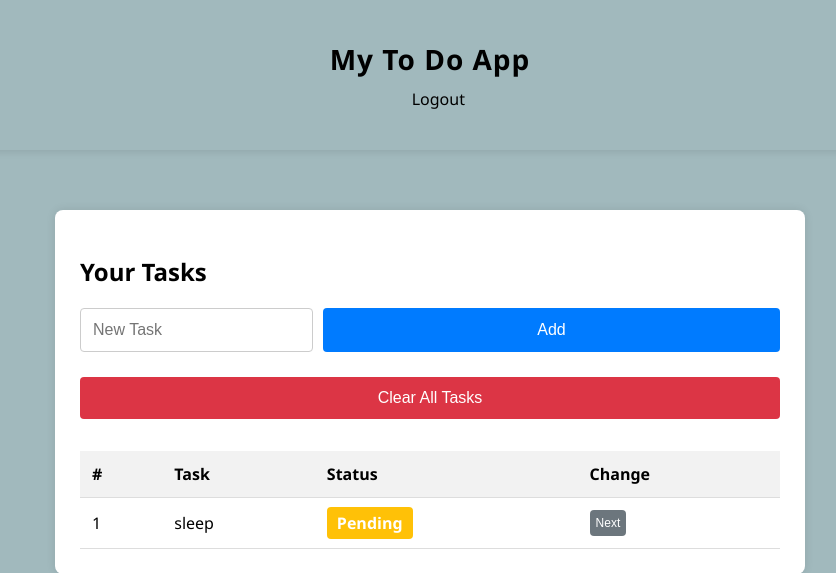
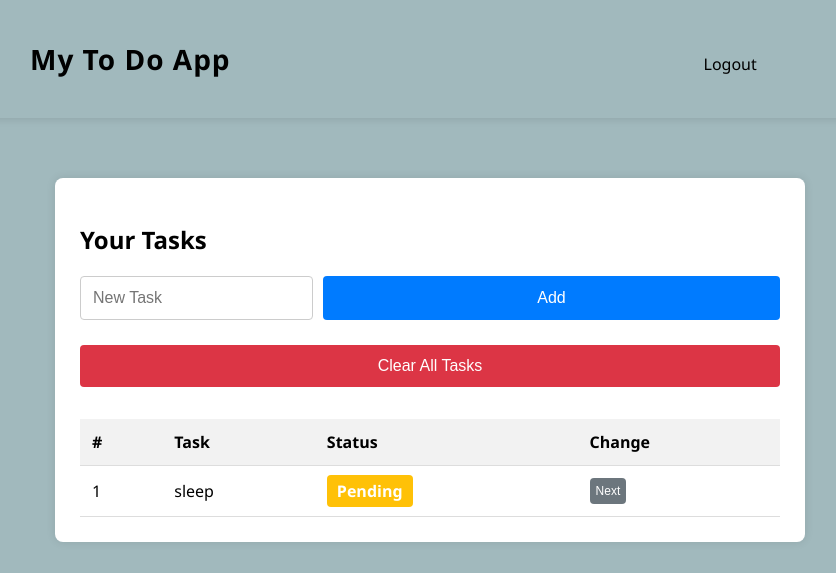
Before and after one commit to nottheishitauk/To-Do-App, a Flask app: page / in a window 1280 px wide. Shown: the top 573 px of the page, without its empty margins (210-1046 px from the left). Run offline with Flask 3, Linux system fonts and the light colour scheme; the visitor is signed in with stand-in values (Sample User, id 1); data comes from the database, SQL or seed files in the repository.

Commit message:
style.css

```diff
--- a/app/static/css/style.css
+++ b/app/static/css/style.css
@@ -3,6 +3,15 @@
   font-family: 'Segoe UI', Tahoma, Geneva, Verdana, sans-serif;
   background: #A1B9BD;
  }
+
+header .container {
+    max-width: 800px;
+    margin: auto;
+    padding: 20px;
+    display: flex;
+    justify-content: space-between;
+    align-items: center;
+}
 
  .container{
   max-width: 800px;
```
